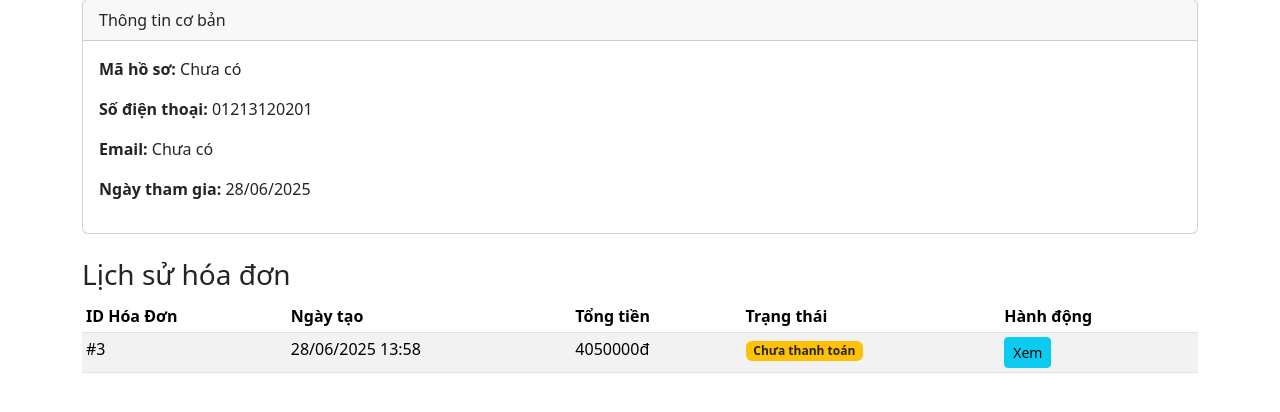
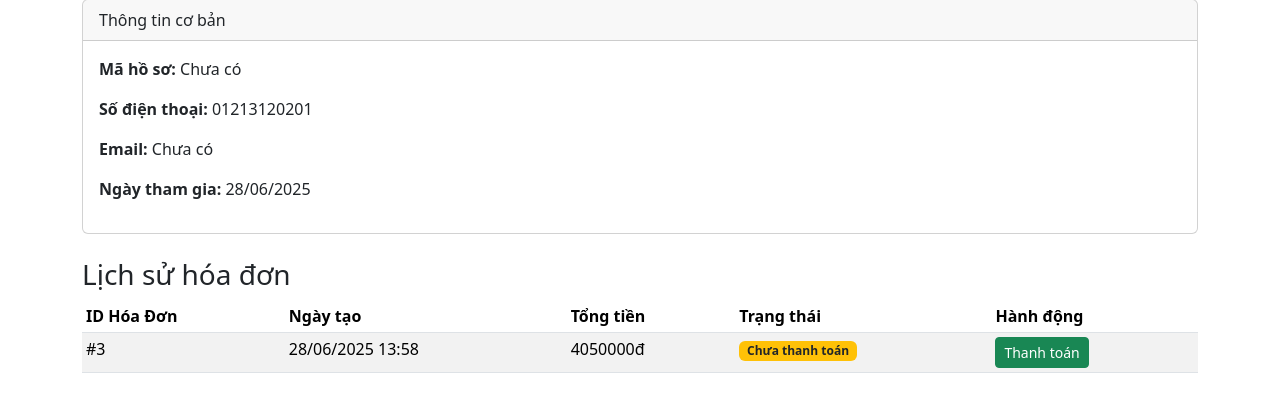
Before and after one commit to mrdongha/spa-management-app, a Django app: page /customers/3/ in a window 1280 px wide. Shown: the part 168-580 px from the top of the page. Run offline with Django 5.2, Linux system fonts and the light colour scheme; data comes from the database, SQL or seed files in the repository; some libraries are stand-ins or nearby versions.

Commit message:
Feat: Add Pay button for unpaid invoices

```diff
--- a/sales/templates/sales/customer_detail.html
+++ b/sales/templates/sales/customer_detail.html
@@ -51,7 +51,12 @@
                     {% endif %}
                 </td>
                 <td>
-                    <a href="#" class="btn btn-sm btn-info">Xem</a>
+                    {# === ĐOẠN CODE ĐÃ ĐƯỢC CẬP NHẬT TẠI ĐÂY === #}
+                    {% if invoice.status == 'unpaid' %}
+                        <a href="{% url 'record_payment' invoice.id %}" class="btn btn-sm btn-success">Thanh toán</a>
+                    {% else %}
+                        <a href="#" class="btn btn-sm btn-info disabled">Xem</a>
+                    {% endif %}
                 </td>
             </tr>
             {% empty %}
```
